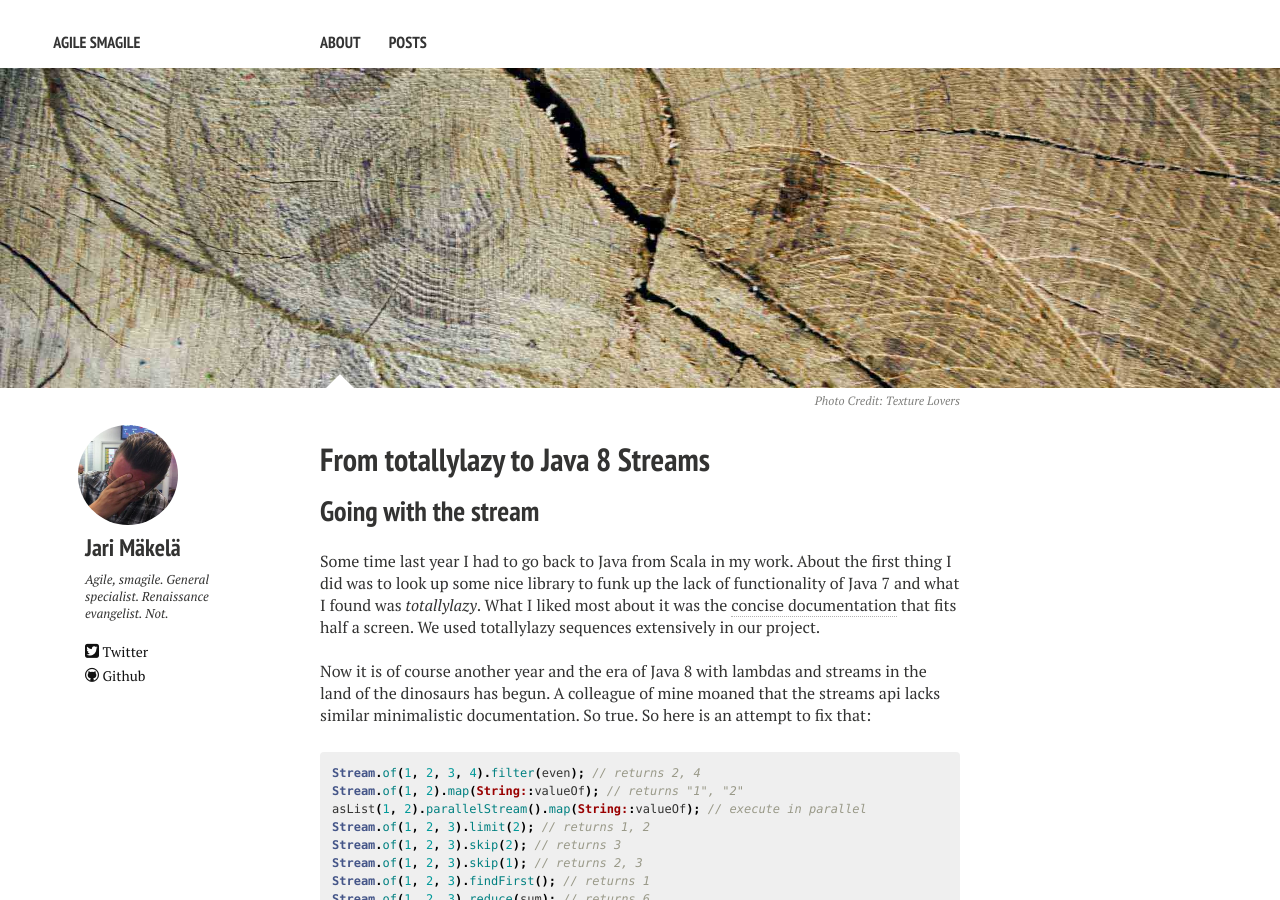
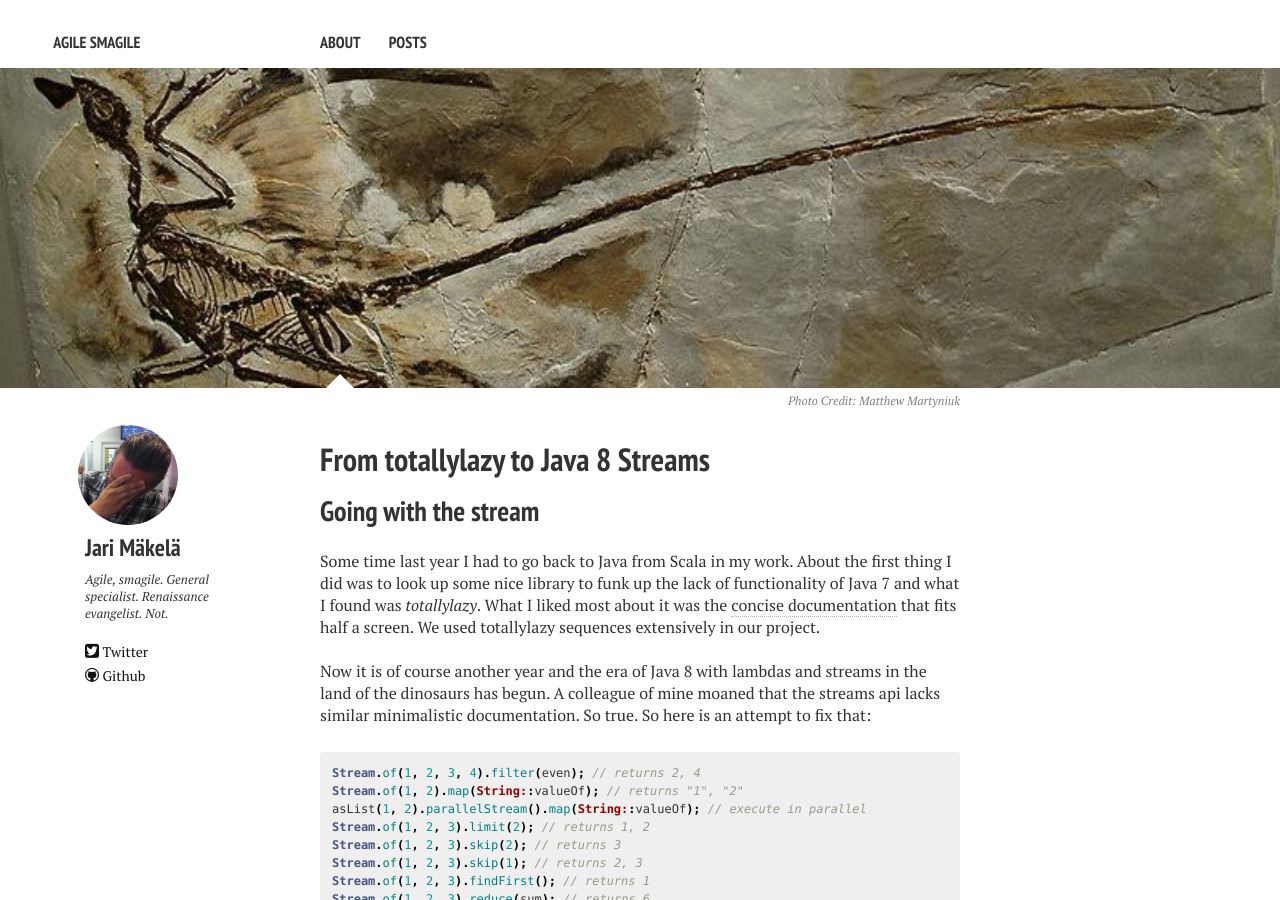
Before and after one commit to yareeh/yareeh.github.io, a Jekyll site: the page built from _posts/2014-04-07-from-totallylazy-to-java-8-streams.md, in a window 1280 px wide and 900 px high. Built offline with Jekyll 4.4.1, drawn with Linux system fonts in a browser that asks for light colours; nearby versions of some CDN libraries.

```diff
--- a/_posts/2014-04-07-from-totallylazy-to-java-8-streams.md
+++ b/_posts/2014-04-07-from-totallylazy-to-java-8-streams.md
@@ -5,9 +5,9 @@ tagline: "Going with the stream"
 description: "Moving from Java 7 and totallylazy to native Java 8 Streams API."
 tags: [java8]
 image:
-  feature: texture-feature-04.jpg
-  credit: Texture Lovers
-  creditlink: http://texturelovers.com
+  feature: microraptor.jpg
+  credit: Matthew Martyniuk
+  creditlink: http://commons.wikimedia.org/wiki/File:Microraptor_fossil1.JPG
 ---
 
 Some time last year I had to go back to Java from Scala in my
```
Also changed, not shown: images/microraptor.jpg (added).
